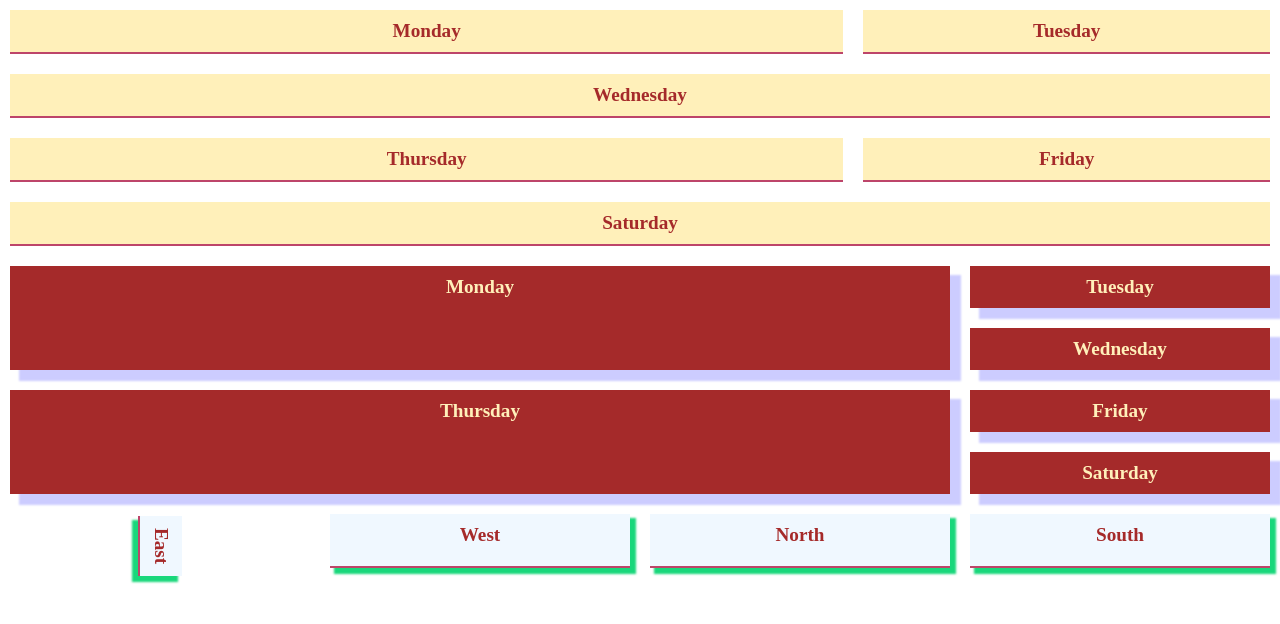
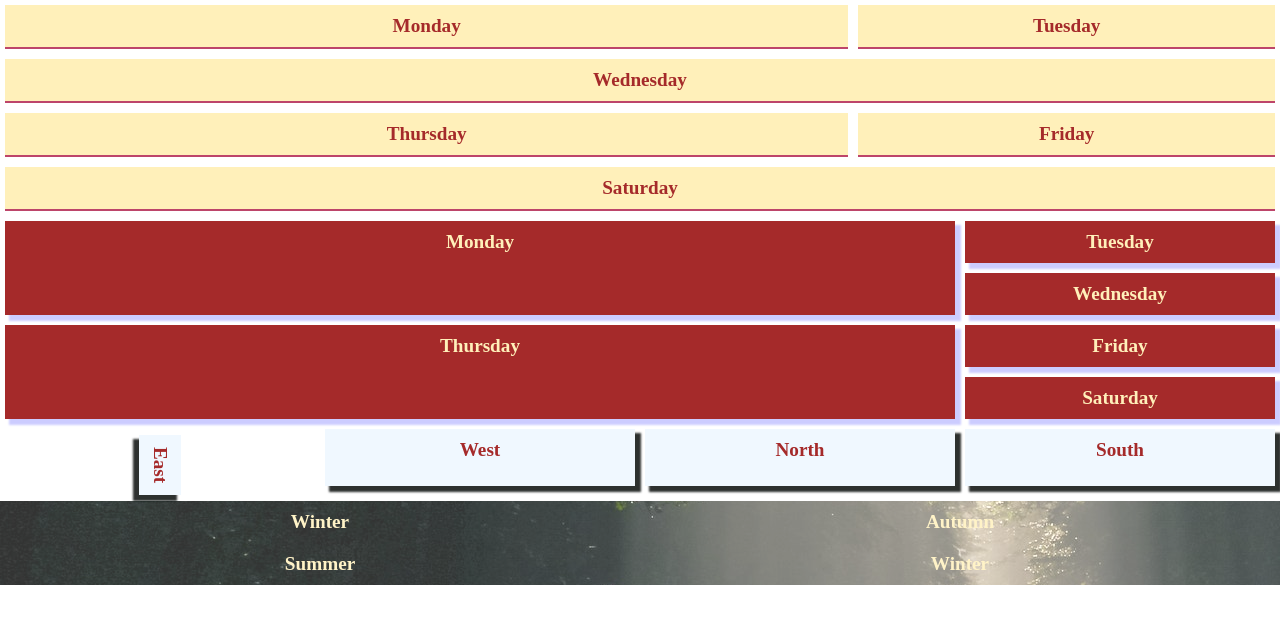
Before and after one commit to laskelly/Grid-practice, a plain HTML site: page Grid learning/index.html in a window 1280 px wide. Drawn offline with Linux system fonts and the light colour scheme.

Commit message:
Add files via upload

```diff
--- a/Grid learning/index.html
+++ b/Grid learning/index.html
@@ -32,5 +32,12 @@
     <div class="box">North</div>
     <div class="box">South</div>
   </section>
+
+  <section class="grid-4">
+    <div class="box">Winter</div>
+    <div class="box">Autumn</div>
+    <div class="box">Summer</div>
+    <div class="box">Winter</div>
+  </section>
 </body>
 </html>
--- a/Grid learning/style.css
+++ b/Grid learning/style.css
@@ -11,7 +11,7 @@
 
 .box{
   background-color: var(--primary-color);
-  margin: 10px;
+  margin: 5px;
   padding: 10px;
   border-bottom: 2px solid var(--border-color);
   color: var(--text-color);
@@ -52,6 +52,7 @@
   grid-column: 1 / span 3;
 }
 
+/* Grid 2 */
 .grid-2{
   display: grid;
   grid-template-columns: 1fr 2fr 1fr;
@@ -71,7 +72,7 @@
   border: none;
   background-color: var(--text-color);
   color: var(--primary-color);
-  box-shadow: 10px 10px 2px 1px rgba(0, 0, 255, .2);
+  box-shadow: 5px 5px 2px 1px rgba(0, 0, 255, .2);
 }
 
 .grid-2 .box:hover{
@@ -79,6 +80,7 @@
   transform: translateX(15px);
 }
 
+/* Grid 3 */
 .grid-3 {
   display: grid;
   grid-template-columns: repeat(4, 1fr);
@@ -86,13 +88,15 @@
 
 .grid-3 .box {
   background-color: aliceblue;
-  box-shadow: 5px 5px 2px 1px rgb(0,211, 109, .9);
+  border: none;
+  margin-bottom: 15px;
+  box-shadow: 5px 5px 2px 1px rgba(23, 27, 25, 0.9);
   /* transform-origin: 12rem; */
 }
 
 .grid-3 .box:hover{
   transition: transform 0.3s ease-in;
-  transform: skewX(40deg);
+  transform: skewX(10deg);
 }
 
 #east{
@@ -101,3 +105,24 @@
   justify-self: center;
   margin-top: 20px;
 }
+
+/* Grid 4 */
+.grid-4 {
+  display: grid;
+  grid-template-columns: repeat(2, 1fr);
+  gap: none;
+}
+
+.grid-4 .box{
+  margin: 0;
+  opacity: 0.8;
+  background-image: url(/bg1.jpg);
+  background-attachment: fixed;
+  border:none;
+  color: var(--primary-color)
+}
+
+.grid-4 .box:hover{
+  transition: all 0.3s ease-out;
+  transform: scale(0.9); /*Sorta shrink inwards*/
+}
```
Also changed, not shown: Grid learning/bg1.jpg (added), Grid learning/bg2.jpg (added).
